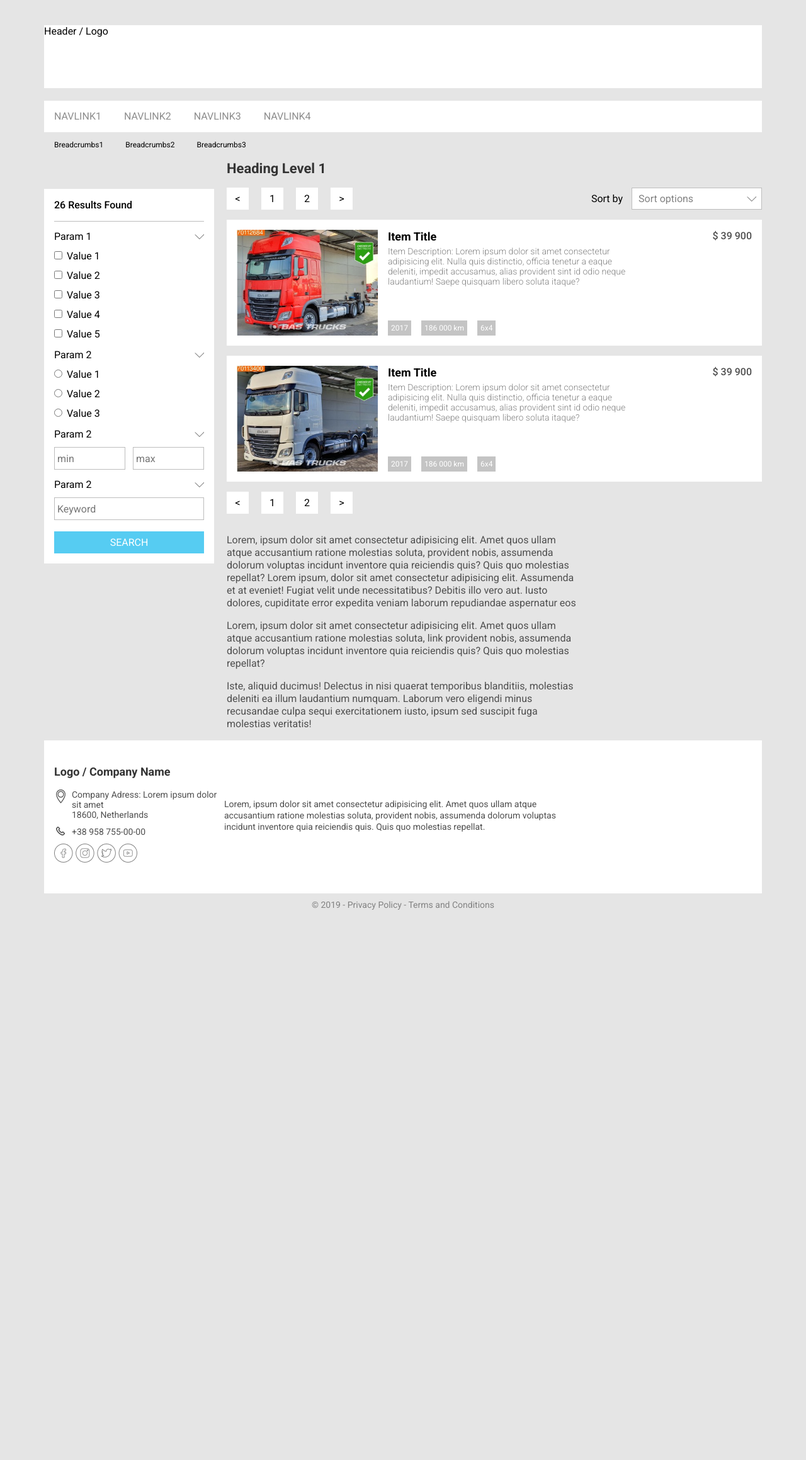
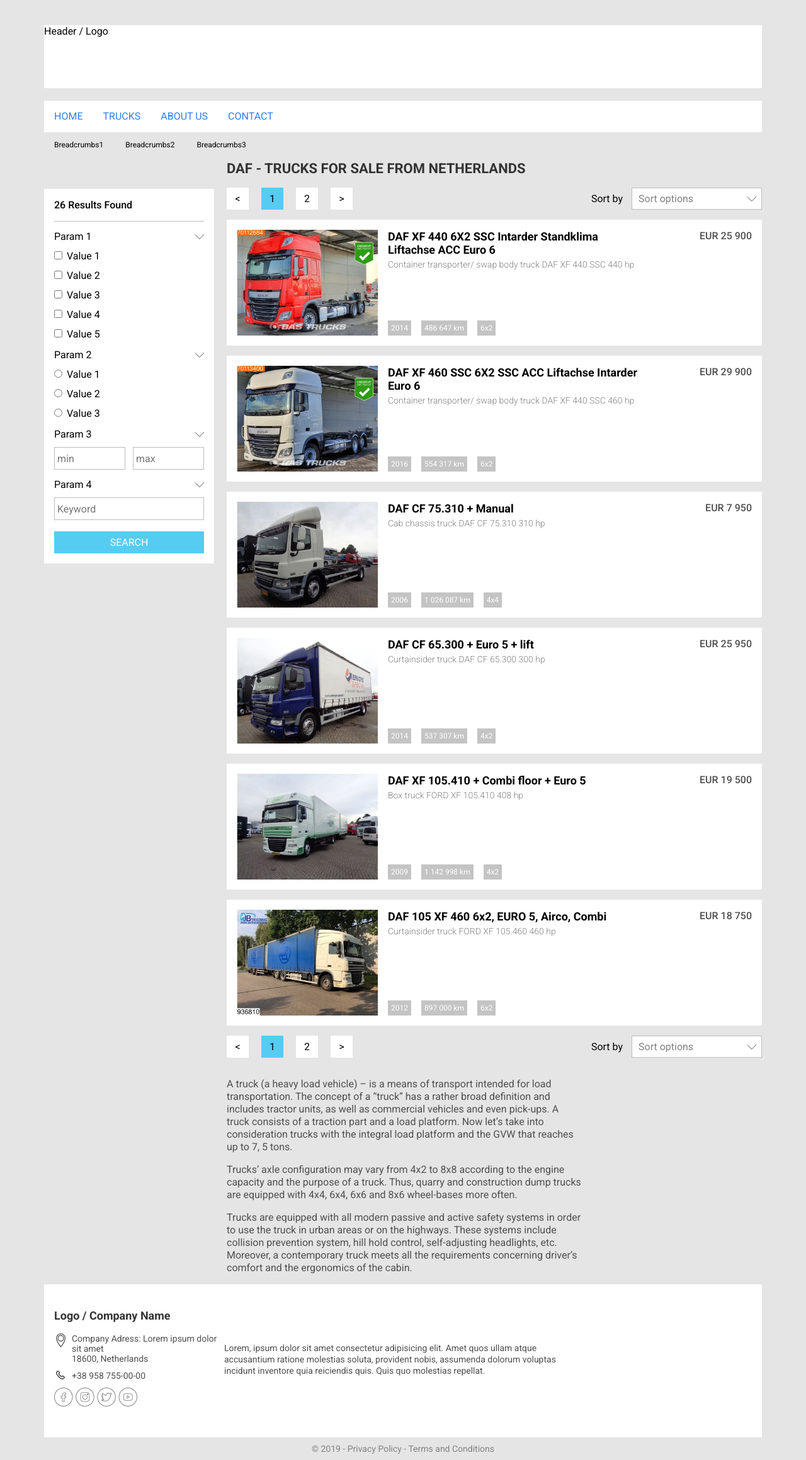
Before and after one commit to gksky/webm-test-data, a PHP site: page / in a window 1280 px wide. Shown: the whole page at 63% size. Before the commit the page ends 1445 px from the top, so only its background shows below. Run offline with PHP 8.4, Linux system fonts and the light colour scheme; data comes from the database, SQL or seed files in the repository; both versions use the stored data as it was after the commit.

Commit message:
feat: turn to PHP/MySQL

```diff
--- /dev/null
+++ b/assets/database.php
@@ -0,0 +1,8 @@
+<?php
+
+$host = "localhost";
+$user = "root";
+$pass = "258258";
+$db = "trucks";
+
+?>
--- a/index.html
+++ /dev/null
@@ -1,236 +0,0 @@
-<!DOCTYPE html>
-<html lang="ru">
-<head>
-  <meta charset="UTF-8">
-  <meta http-equiv="X-UA-Compatible" content="IE=edge">
-  <meta name="viewport" content="width=device-width, initial-scale=1.0">
-  <title>Test task - Front-End Developer</title>
-  <link rel="stylesheet" type="text/css" href="style.css">
-</head>
-<body>
-  <div class="container">
-    <header>
-      <div class="logo">
-        Header / Logo
-      </div>
-    </header>
-    <nav>
-      <ul class="menu">
-        <li>
-          Navlink1
-        </li>
-        <li>
-          Navlink2
-        </li>
-        <li>
-          Navlink3
-        </li>
-        <li>
-          Navlink4
-        </li>
-      </ul>
-      <div class="crumbs">
-        <ul>
-          <li>
-            Breadcrumbs1
-          </li>
-          <li>
-            Breadcrumbs2
-          </li>
-          <li>
-            Breadcrumbs3
-          </li>
-        </ul>
-      </div>
-    </nav>
-    <main>
-      <aside>
-        <div class="filter">
-          <div class="found">26 Results Found</div>
-          <div class="param_group">
-            <div class="param_name">
-              Param 1
-            </div>
-            <div class="arrow"><img src="src/arrow.png"></div>
-          </div>
-          <div class="param">
-            <input type="checkbox">
-            <label for="">Value 1</label>
-          </div>
-          <div class="param">
-            <input type="checkbox">
-            <label for="">Value 2</label>
-          </div>
-          <div class="param">
-            <input type="checkbox">
-            <label for="">Value 3</label>
-          </div>
-          <div class="param">
-            <input type="checkbox">
-            <label for="">Value 4</label>
-          </div>
-          <div class="param">
-            <input type="checkbox">
-            <label for="">Value 5</label>
-          </div>
-
-          <div class="param_group">
-            <div class="param_name">
-              Param 2
-            </div>
-            <div class="arrow"><img src="src/arrow.png"></div>
-          </div>
-          <div class="param">
-            <input type="radio">
-            <label for="">Value 1</label>
-          </div>
-          <div class="param">
-            <input type="radio">
-            <label for="">Value 2</label>
-          </div>
-          <div class="param">
-            <input type="radio">
-            <label for="">Value 3</label>
-          </div>
-
-          <div class="param_group">
-            <div class="param_name">
-              Param 2
-            </div>
-            <div class="arrow"><img src="src/arrow.png"></div>
-          </div>
-
-          <div class="range">
-            <input type="text" placeholder="min"><input type="text" placeholder="max">
-          </div>
-
-          <div class="param_group">
-            <div class="param_name">
-              Param 2
-            </div>
-            <div class="arrow"><img src="src/arrow.png"></div>
-          </div>
-
-          <div class="field">
-            <input type="text" placeholder="Keyword">
-          </div>
-          <button class="btn_primary">
-            SEARCH
-          </button>
-        </div>
-      </aside>
-      <div class="list">
-        <h1>Heading Level 1</h1>
-        <div class="pagination">
-          <div class="pages">
-            <ul>
-              <a href=""><li><</li></a>
-              <a href=""><li>1</li></a>
-              <a href=""><li>2</li></a>
-              <a href=""><li>></li></a>
-            </ul>
-          </div>
-          <div class="sortby">
-            Sort by
-            <select>
-              <option value="">Sort options</option>
-
-            </select>
-          </div>
-        </div>
-        <section>
-          <div class="picture">
-            <img class="thumb" src="src/images/1.jpg">
-          </div>
-          <div class="item">
-            <h2 class="title">Item Title</h2>
-            <p class="describe">Item Description: Lorem ipsum dolor sit amet consectetur adipisicing elit. Nulla quis distinctio, officia tenetur a eaque deleniti, impedit accusamus, alias provident sint id odio neque laudantium! Saepe quisquam libero soluta itaque? </p>
-            <div class="maininfo">
-              <ul>
-                <li>2017</li>
-                <li>186 000 km</li>
-                <li>6x4</li>
-              </ul>
-            </div>
-          </div>
-          <div class="price">
-            $ 39 900
-          </div>
-        </section>
-        <section>
-          <div class="picture">
-            <img class="thumb" src="src/images/2.jpg">
-          </div>
-          <div class="item">
-            <h2 class="title">Item Title</h2>
-            <p class="describe">Item Description: Lorem ipsum dolor sit amet consectetur adipisicing elit. Nulla quis distinctio, officia tenetur a eaque deleniti, impedit accusamus, alias provident sint id odio neque laudantium! Saepe quisquam libero soluta itaque? </p>
-            <div class="maininfo">
-              <ul>
-                <li>2017</li>
-                <li>186 000 km</li>
-                <li>6x4</li>
-              </ul>
-            </div>
-          </div>
-          <div class="price">
-            $ 39 900
-          </div>
-        </section>
-        <div class="pagination">
-          <div class="pages">
-            <ul>
-              <li><</li>
-              <li>1</li>
-              <li>2</li>
-              <li>></li>
-            </ul>
-          </div>
-          <div class="sortby">
-
-          </div>
-        </div>
-        <article>
-          <p>Lorem, ipsum dolor sit amet consectetur adipisicing elit. Amet quos ullam atque accusantium ratione molestias soluta, provident nobis, assumenda dolorum voluptas incidunt inventore quia reiciendis quis? Quis quo molestias repellat? Lorem ipsum, dolor sit amet consectetur adipisicing elit. Assumenda et at eveniet! Fugiat velit unde necessitatibus? Debitis illo vero aut. Iusto dolores, cupiditate error expedita veniam laborum repudiandae aspernatur eos</p>
-          <p>Lorem, ipsum dolor sit amet consectetur adipisicing elit. Amet quos ullam atque accusantium ratione molestias soluta, link provident nobis, assumenda dolorum voluptas incidunt inventore quia reiciendis quis? Quis quo molestias repellat?</p>
-          <p>Iste, aliquid ducimus! Delectus in nisi quaerat temporibus blanditiis, molestias deleniti ea illum laudantium numquam. Laborum vero eligendi minus recusandae culpa sequi exercitationem iusto, ipsum sed suscipit fuga molestias veritatis!</p>
-        </article>
-      </div>
-    </main>
-    <footer>
-      <div class="footer">
-        <h1>Logo / Company Name</h1>
-        <div class="contactinfo">
-          <div class="contacts">
-            <div class="address">
-              <img src="src/address.png">
-              <div>
-                Company Adress: Lorem ipsum dolor sit amet<br>
-                18600, Netherlands
-              </div>
-            </div>
-            <div class="phone">
-              <img src="src/phone.png">
-              <div>
-                +38 958 755-00-00
-              </div>
-            </div>
-            <div class="social">
-              <img src="src/social_icon__facebook.png">
-              <img src="src/social_icon__instagram.png">
-              <img src="src/social_icon__twitter.png">
-              <img src="src/social_icon__youtube.png">
-            </div>
-          </div>
-          <div class="info">
-            <p>Lorem, ipsum dolor sit amet consectetur adipisicing elit. Amet quos ullam atque accusantium ratione molestias soluta, provident nobis, assumenda dolorum voluptas incidunt inventore quia reiciendis quis. Quis quo molestias repellat.</p>
-          </div>
-        </div>
-
-      </div>
-      <div class="copyright">
-        © 2019 - Privacy Policy - Terms and Conditions
-      </div>
-    </footer>
-  </div>
-</body>
-</html>
--- /dev/null
+++ b/index.php
@@ -0,0 +1,39 @@
+<?php
+  require('assets/database.php');
+
+  $mysqli = new mysqli($host, $user, $pass, $db);
+
+  require('src/templates/header.php');
+  require('src/templates/nav.php');
+?>
+    <main>
+      <?php
+        require('src/templates/aside.php');
+      ?>
+      <div class="list">
+        <h1><?php echo $aMeta['h1'] ?></h1>
+        <?php
+
+          $result = $mysqli->query("SELECT * FROM stock");
+          $aStock = [];
+          if ($result) {
+            while ($row = $result->fetch_assoc()) {
+              array_push($aStock, $row);
+            }
+          }
+
+          require('src/templates/pagination.php');
+          foreach ($aStock as $stock) {
+            include('src/templates/section.php');
+          }
+
+          require('src/templates/pagination.php');
+          require('src/templates/article.php');
+        ?>
+      </div>
+    </main>
+<?php
+  require('src/templates/footer.php');
+
+  $mysqli->close();
+?>
--- a/style.css
+++ b/src/css/style.css
@@ -11,6 +11,16 @@
   padding: 0;
   width: 1140px;
   background-color: #E5E5E5;
+}
+
+a {
+  color: #2F80ED;
+  text-decoration: none;
+}
+
+a:hover {
+  color: #56CCF2;
+  text-decoration: underline;
 }
 
 .container {
@@ -116,6 +126,16 @@
   border: none;
   line-height: 19px;
   margin-top: 18px;
+  cursor: pointer;
+}
+
+.btn_primary:hover {
+  filter: drop-shadow(0px 4px 4px rgba(0, 0, 0, 0.25));
+}
+
+.btn_primary:active {
+  box-shadow: inset 0px -2px 2px rgba(0, 0, 0, 0.05);
+  filter: drop-shadow(0px 2px 2px rgba(0, 0, 0, 0.25));
 }
 
 .pagination {
@@ -140,10 +160,9 @@
   -webkit-appearance: none;
   -moz-appearance: none;
   appearance: none;
-  background: url(src/arrow.png) 96% no-repeat #FFFFFF;
+  background: url("../arrow.png") 96% no-repeat #FFFFFF;
   outline: none;
 }
-
 
 .list {
   width: 100%;
@@ -168,12 +187,27 @@
   margin: 16px 16px 16px 0;
 }
 
+.pages li.active {
+  color: #000000;
+  background-color: #56CCF2;
+}
+
 section {
   max-height: 200px;
   display: flex;
   justify-content: space-between;
   background-color: #FFFFFF;
   margin-bottom: 16px;
+}
+
+section:hover {
+  filter: drop-shadow(0px 4px 4px rgba(0, 0, 0, 0.25));
+  cursor: pointer;
+}
+
+section:active {
+  box-shadow: inset 0px -2px 2px rgba(0, 0, 0, 0.05);
+  filter: drop-shadow(0px 2px 2px rgba(0, 0, 0, 0.25));
 }
 
 section:last-of-type {
@@ -200,7 +234,6 @@
 }
 
 .item h2 {
-  height: 21px;
   font-size: 18px;
   margin: 0 0 5px 0;
 }
@@ -251,15 +284,10 @@
   max-width: 565px;
 }
 
-footer {
-
-}
-
 .footer {
   background-color: #FFFFFF;
   height: 243px;
   padding: 39px 16px 24px 16px;
-
 }
 
 .footer h1 {
@@ -271,7 +299,6 @@
 
 .contactinfo {
   display: flex;
-
 }
 
 .phone img, .address img {
--- /dev/null
+++ b/src/templates/article.php
@@ -0,0 +1,17 @@
+<?php
+  $result = $mysqli->query("SELECT * FROM page_text WHERE pageID=1");
+  $aArticle = [];
+  if ($result) {
+    while ($row = $result->fetch_assoc()) {
+      array_push($aArticle, $row);
+    }
+  }
+?>
+
+        <article>
+          <?php
+            foreach ($aArticle as $article) {
+              echo "<" . $article['tag'] . ">" . $article['content'] . "</" . $article['tag'] . ">";
+            }
+          ?>
+        </article>
--- /dev/null
+++ b/src/templates/aside.php
@@ -0,0 +1,75 @@
+      <aside>
+        <div class="filter">
+          <div class="found">26 Results Found</div>
+          <div class="param_group">
+            <div class="param_name">
+              Param 1
+            </div>
+            <div class="arrow"><img src="src/arrow.png"></div>
+          </div>
+          <div class="param">
+            <input type="checkbox">
+            <label for="">Value 1</label>
+          </div>
+          <div class="param">
+            <input type="checkbox">
+            <label for="">Value 2</label>
+          </div>
+          <div class="param">
+            <input type="checkbox">
+            <label for="">Value 3</label>
+          </div>
+          <div class="param">
+            <input type="checkbox">
+            <label for="">Value 4</label>
+          </div>
+          <div class="param">
+            <input type="checkbox">
+            <label for="">Value 5</label>
+          </div>
+
+          <div class="param_group">
+            <div class="param_name">
+              Param 2
+            </div>
+            <div class="arrow"><img src="src/arrow.png"></div>
+          </div>
+          <div class="param">
+            <input type="radio">
+            <label for="">Value 1</label>
+          </div>
+          <div class="param">
+            <input type="radio">
+            <label for="">Value 2</label>
+          </div>
+          <div class="param">
+            <input type="radio">
+            <label for="">Value 3</label>
+          </div>
+
+          <div class="param_group">
+            <div class="param_name">
+              Param 3
+            </div>
+            <div class="arrow"><img src="src/arrow.png"></div>
+          </div>
+
+          <div class="range">
+            <input type="text" placeholder="min"><input type="text" placeholder="max">
+          </div>
+
+          <div class="param_group">
+            <div class="param_name">
+              Param 4
+            </div>
+            <div class="arrow"><img src="src/arrow.png"></div>
+          </div>
+
+          <div class="field">
+            <input type="text" placeholder="Keyword">
+          </div>
+          <button class="btn_primary">
+            SEARCH
+          </button>
+        </div>
+      </aside>
--- /dev/null
+++ b/src/templates/footer.php
@@ -0,0 +1,38 @@
+    <footer>
+      <div class="footer">
+        <h1>Logo / Company Name</h1>
+        <div class="contactinfo">
+          <div class="contacts">
+            <div class="address">
+              <img src="src/address.png">
+              <div>
+                Company Adress: Lorem ipsum dolor sit amet<br>
+                18600, Netherlands
+              </div>
+            </div>
+            <div class="phone">
+              <img src="src/phone.png">
+              <div>
+                +38 958 755-00-00
+              </div>
+            </div>
+            <div class="social">
+              <img src="src/social_icon__facebook.png">
+              <img src="src/social_icon__instagram.png">
+              <img src="src/social_icon__twitter.png">
+              <img src="src/social_icon__youtube.png">
+            </div>
+          </div>
+          <div class="info">
+            <p>Lorem, ipsum dolor sit amet consectetur adipisicing elit. Amet quos ullam atque accusantium ratione molestias soluta, provident nobis, assumenda dolorum voluptas incidunt inventore quia reiciendis quis. Quis quo molestias repellat.</p>
+          </div>
+        </div>
+
+      </div>
+      <div class="copyright">
+        © 2019 - Privacy Policy - Terms and Conditions
+      </div>
+    </footer>
+  </div>
+</body>
+</html>
--- /dev/null
+++ b/src/templates/header.php
@@ -0,0 +1,28 @@
+<?php
+  $result = $mysqli->query("SELECT * FROM page_meta WHERE id=1");
+  $aMeta = [];
+  if ($result) {
+    while ($row = $result->fetch_assoc()) {
+      $aMeta = $row;
+    }
+  }
+?>
+
+<!DOCTYPE html>
+<html lang="ru">
+<head>
+  <meta charset="UTF-8">
+  <meta http-equiv="X-UA-Compatible" content="IE=edge">
+  <meta name="viewport" content="width=device-width, initial-scale=1.0">
+  <title><?php echo $aMeta['title'] ?></title>
+  <meta name="Keywords" content="<?php echo $aMeta['meta_keywords'] ?>">
+  <meta name="description" content="<?php echo $aMeta['meta_description'] ?>">
+  <link rel="stylesheet" type="text/css" href="src/css/style.css">
+</head>
+<body>
+  <div class="container">
+    <header>
+      <div class="logo">
+        Header / Logo
+      </div>
+    </header>
--- /dev/null
+++ b/src/templates/nav.php
@@ -0,0 +1,42 @@
+<?php
+  $result = $mysqli->query("SELECT * FROM nav");
+  $aNav = [];
+  if ($result) {
+    while ($row = $result->fetch_assoc()) {
+      array_push($aNav, $row);
+    }
+  }
+
+  $result = $mysqli->query("SELECT * FROM breadcrumbs WHERE text='DAF'");
+  $aCrumbs = [];
+  $i = 0;
+  if ($result) {
+    while ($row = $result->fetch_assoc()) {
+      $aCrumbs[$i] = $row;
+      $i++;
+    }
+  }
+?>
+
+    <nav>
+      <ul class="menu">
+        <?php
+          foreach ($aNav as $nav) {
+            echo '<li><a href="' . $nav['href'] . '">' . $nav['text'] . '</a></li>';
+          }
+        ?>
+      </ul>
+      <div class="crumbs">
+        <ul>
+          <li>
+            Breadcrumbs1
+          </li>
+          <li>
+            Breadcrumbs2
+          </li>
+          <li>
+            Breadcrumbs3
+          </li>
+        </ul>
+      </div>
+    </nav>
--- /dev/null
+++ b/src/templates/pagination.php
@@ -0,0 +1,17 @@
+        <div class="pagination">
+          <div class="pages">
+            <ul>
+              <a href=""><li><</li></a>
+              <a href=""><li class="active">1</li></a>
+              <a href=""><li>2</li></a>
+              <a href=""><li>></li></a>
+            </ul>
+          </div>
+          <div class="sortby">
+            Sort by
+            <select>
+              <option value="">Sort options</option>
+
+            </select>
+          </div>
+        </div>
--- /dev/null
+++ b/src/templates/section.php
@@ -0,0 +1,25 @@
+        <section>
+          <div class="picture">
+            <img class="thumb" src="src/images/<?php echo $stock["image"] ?>">
+          </div>
+          <div class="item">
+            <h2 class="title"><?php echo $stock["title"] ?></h2>
+            <p class="describe">
+              <?php echo $stock["type"] ?>
+              <?php echo $stock["make"] ?>
+              <?php echo $stock["model"] ?>
+              <?php echo $stock["power"] ?>
+              <?php echo $stock["power_measure"] ?>
+            </p>
+            <div class="maininfo">
+              <ul>
+                <li><?php echo $stock["year"] ?></li>
+                <li><?php echo number_format($stock["mileage"], 0, ',', ' ') ?> <?php echo $stock["mileage_measure"] ?></li>
+                <li><?php echo $stock["axle_configuration"] ?></li>
+              </ul>
+            </div>
+          </div>
+          <div class="price">
+          <?php echo $stock["price_currency"] ?> <?php echo number_format($stock["price"], 0, ',', ' '); ?>
+          </div>
+        </section>
```
Also changed, not shown: trucks.sql (added, +116 -0 lines).
